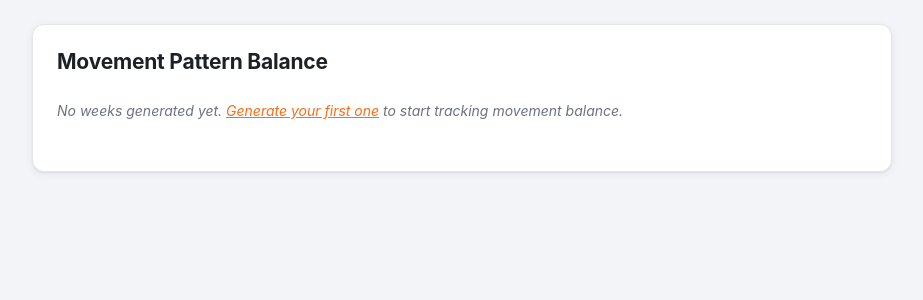
After one commit to rebornyoda77/home_workout_template_generator, a Python web app: template workout_generator/templates/balance.html in a window 1280 px wide. The commit adds this page. Shown: the top 300 px of the page, without its empty margins (178-1101 px from the left). Run offline with Jinja, Linux system fonts and the light colour scheme; the template is opened without the code that fills it, so the values that code supplies are empty.

Commit message:
Add movement-pattern-balance chart
New Balance page: a horizontal bar per movement pattern showing how
many times it's appeared across every generated week, lifetime (from
the same use_count the Glossary already tracks), plus a Push-vs-Pull
total. Patterns that show up in every training day regardless of which
day templates get picked -- the core finisher pair and the bag round,
via day_builder.EVERY_DAY_PATTERNS -- are tagged "every day" so a tall
bar there isn't misread as a rotation imbalance; the rest genuinely
reflect the generator's day-template choices over time.

Co-Authored-By: Claude Sonnet 5 <noreply@anthropic.com>
Claude-Session: https://claude.ai/code/session_0111RYdjjQW8pdtjhFA7yCUw

```diff
--- /dev/null
+++ b/workout_generator/templates/balance.html
@@ -0,0 +1,32 @@
+{% extends "base.html" %}
+{% block title %}Movement Balance — Workout Generator{% endblock %}
+{% block content %}
+<h1>Movement Pattern Balance</h1>
+
+{% if max_count > 0 %}
+<p class="meta">How many times each movement pattern has appeared across every week you've generated, lifetime.
+  Patterns tagged <span class="tag balance-everyday-tag">every day</span> show up in every training day no matter
+  which day templates get picked, so their count tracks how many days you've done -- not a rotation choice like
+  the rest.</p>
+
+<div class="balance-summary">
+  <span class="balance-summary-label">Push</span>
+  <span class="balance-summary-value">{{ push_total }}</span>
+  <span class="balance-summary-sep">vs</span>
+  <span class="balance-summary-value">{{ pull_total }}</span>
+  <span class="balance-summary-label">Pull</span>
+</div>
+
+<div class="balance-chart">
+  {% for row in rows %}
+  <div class="balance-row" title="{{ row.label }}: used {{ row.count }} time{{ '' if row.count == 1 else 's' }}">
+    <span class="balance-label">{{ row.label }}{% if row.every_day %} <span class="tag balance-everyday-tag">every day</span>{% endif %}</span>
+    <span class="balance-track"><span class="balance-fill" style="width: {{ row.pct }}%;"></span></span>
+    <span class="balance-count">{{ row.count }}</span>
+  </div>
+  {% endfor %}
+</div>
+{% else %}
+<p class="empty">No weeks generated yet. <a href="{{ url_for('dashboard') }}">Generate your first one</a> to start tracking movement balance.</p>
+{% endif %}
+{% endblock %}
--- a/workout_generator/templates/base.html
+++ b/workout_generator/templates/base.html
@@ -127,6 +127,20 @@
   }
   .tag-note { font-style: italic; }
   .tag-usage { color: var(--accent-hover); background: var(--accent-soft); border-color: var(--accent-soft-border); }
+  .balance-summary {
+    display: flex; align-items: baseline; justify-content: center; gap: 10px; margin: 4px 0 26px;
+    padding: 14px; background: var(--bg); border-radius: var(--radius-sm);
+  }
+  .balance-summary-label { font-size: 12.5px; font-weight: 600; color: var(--text-muted); text-transform: uppercase; letter-spacing: .03em; }
+  .balance-summary-value { font-size: 22px; font-weight: 800; color: var(--text); font-variant-numeric: tabular-nums; }
+  .balance-summary-sep { font-size: 12px; color: var(--text-muted); }
+  .balance-chart { margin-top: 4px; }
+  .balance-row { display: flex; align-items: center; gap: 10px; padding: 6px 0; }
+  .balance-label { flex: 0 0 190px; font-size: 13px; color: var(--text); }
+  .balance-everyday-tag { margin-left: 4px; font-size: 10px; padding: 1px 7px; vertical-align: middle; }
+  .balance-track { flex: 1 1 auto; height: 14px; background: var(--bg); border-radius: 4px; overflow: hidden; }
+  .balance-fill { display: block; height: 100%; background: var(--accent); border-radius: 0 4px 4px 0; }
+  .balance-count { flex: 0 0 28px; text-align: right; font-size: 12.5px; color: var(--text-muted); font-variant-numeric: tabular-nums; }
   table { width: 100%; border-collapse: collapse; margin: 4px 0 8px; font-size: 14px; }
   th { background: var(--bg); font-weight: 600; font-size: 11.5px; text-transform: uppercase; letter-spacing: .03em; color: var(--text-muted); text-align: left; padding: 10px; border-bottom: 1px solid var(--border-strong); }
   td { padding: 10px; border-bottom: 1px solid var(--border); vertical-align: top; }
@@ -195,6 +209,8 @@
     .exercise-load-input { width: 100%; text-align: left; margin-top: 2px; }
     .log-row { flex-direction: column; }
     .log-feel { max-width: none; }
+    .balance-label { flex-basis: 120px; font-size: 12px; }
+    .balance-everyday-tag { display: block; margin: 2px 0 0; width: fit-content; }
   }
   @media print {
     .no-print, header.topbar, .week-actions, .flash, .search-bar, .glossary-toc { display: none !important; }
@@ -226,6 +242,7 @@
   <a href="{{ url_for('today') }}" class="{{ 'active' if active_page == 'today' else '' }}">Today's Workout</a>
   <a href="{{ url_for('history_page') }}" class="{{ 'active' if active_page in ('history', 'weeks') else '' }}">History</a>
   <a href="{{ url_for('glossary') }}" class="{{ 'active' if active_page == 'glossary' else '' }}">Glossary</a>
+  <a href="{{ url_for('balance') }}" class="{{ 'active' if active_page == 'balance' else '' }}">Balance</a>
   <span class="spacer"></span>
   <span class="current-user">{{ current_display_name }}</span>
   <a href="{{ url_for('logout') }}">Log out</a>
```
Also changed, not shown: tests/test_generator.py (+12 -0 lines), tests/test_web.py (+30 -0 lines), workout_generator/day_builder.py (+8 -0 lines), workout_generator/web_server.py (+23 -0 lines), README.md.
